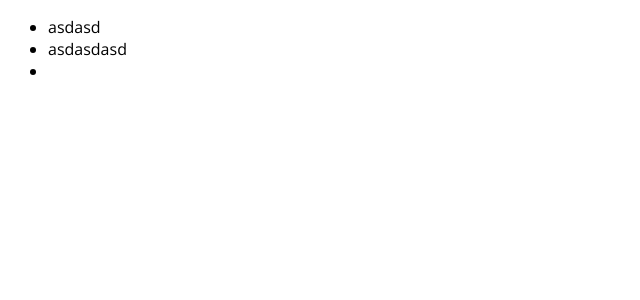
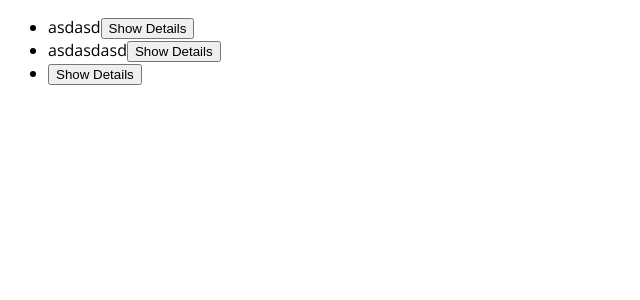
Before and after one commit to mrefil/NextJSCourse-APIRoute, a Next.js app: page /feedback in a window 1280 px wide. Shown: the top 300 px of the page, without its empty margins (0-640 px from the left). Built offline with nearby package versions, Linux system fonts and the light colour scheme.

Commit message:
Creating & Using Dynamic API Routes

```diff
--- /dev/null
+++ b/pages/api/[feedbackId].js
@@ -0,0 +1,14 @@
+import {buildFeedbackPath, extractFeedback} from './feedback';
+
+function handler(req, res) {
+    // if(req.method === 'DELETE') {
+    // check req method
+    // }
+    const feedbackId = req.query.feedbackId;
+    const filePath = buildFeedbackPath();
+    const feedbackData = extractFeedback(filePath);
+    const selectedFeedback = feedbackData.find(feedback => feedback.id === feedbackId);
+    res.status(200).json({feedback: selectedFeedback});
+}
+
+export default handler;
--- a/pages/feedback/index.js
+++ b/pages/feedback/index.js
@@ -1,13 +1,31 @@
+import { useState } from 'react';
+import { Fragment } from 'react/cjs/react.production.min';
 import {buildFeedbackPath, extractFeedback} from '../api/feedback';
 
 function FeedbackPage(props) {
+    const [feedbackData, setFeedbackData] = useState();
+
+    function loadFeedbackHandler(id) {
+        fetch('/api/' + id)
+        .then((response) => response.json())
+        .then((data) => {
+            setFeedbackData(data.feedback);
+        })
+        // fetch(`/api/${id}`);
+    }
     return (
-        <ul>
-            {props.feedbackItems.map((item) => (
-                <li key={item.id}>{item.text}</li>
-            ))}
-        </ul>
-    )
+        <Fragment>
+            {feedbackData && <p>{feedbackData.email}</p>}
+            <ul>
+                {props.feedbackItems.map((item) => (
+                    <li key={item.id}>{item.text}
+                        <button onClick={loadFeedbackHandler.bind(null, item.id)}>Show Details</button>
+                    </li>
+                ))}
+            </ul>
+        </Fragment>
+
+    );
 }
 
 export async function getStaticProps() {
```
